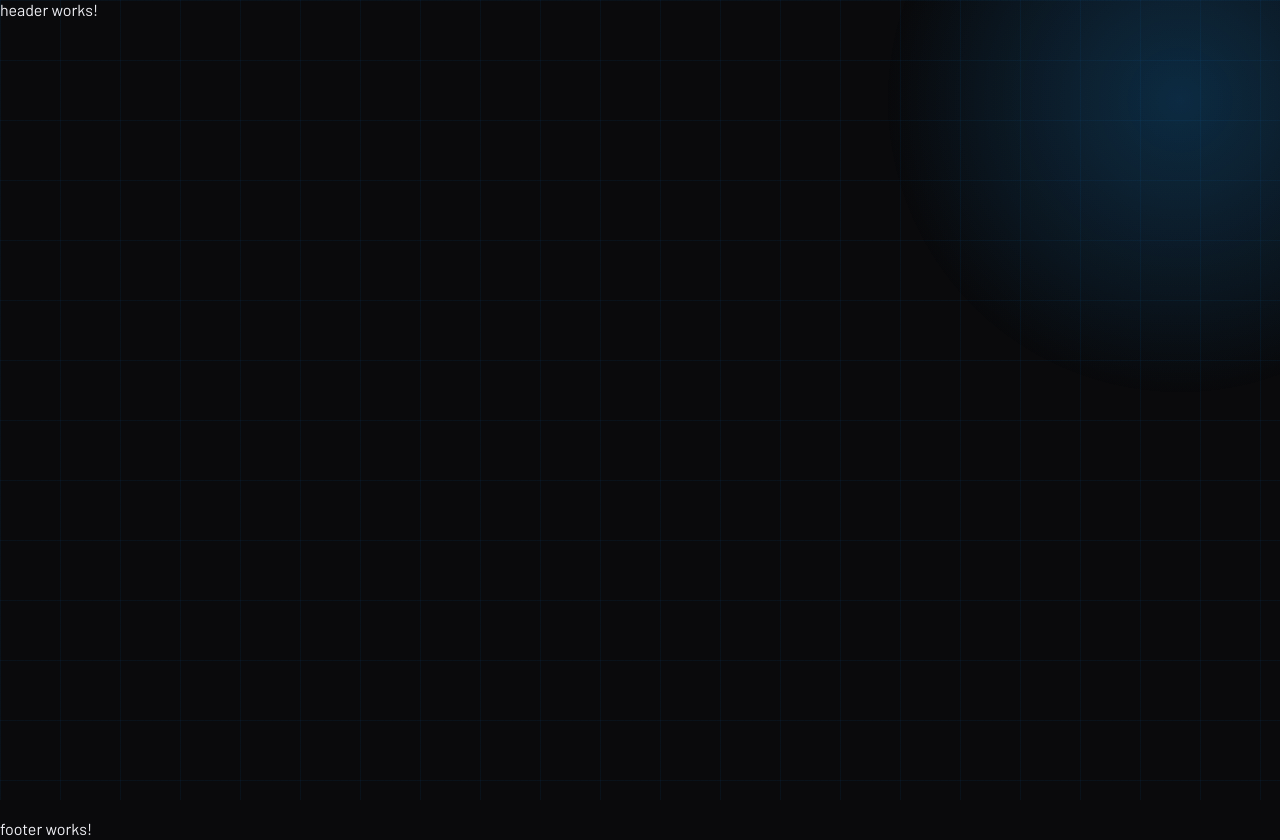
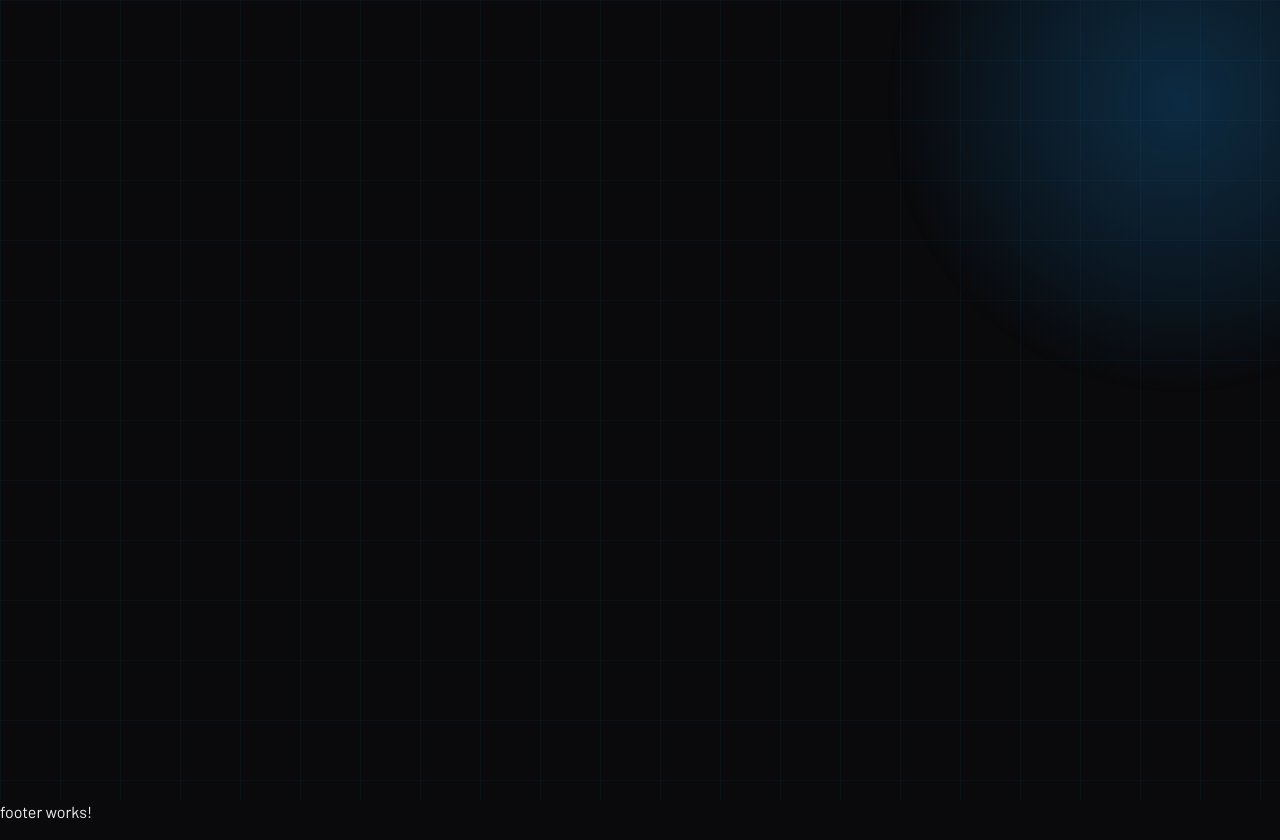
Before and after one commit to BALL-ON/ProyectoDAW-2025, an Angular app in the folder frontend/: page / in a window 1280 px wide. Built offline with nearby package versions, Linux system fonts and the light colour scheme; a web font is replaced by a local one.

Commit message:
CHORE - Añadido bootstrap

```diff
--- a/frontend/angular.json
+++ b/frontend/angular.json
@@ -25,9 +25,8 @@
                 "input": "public"
               }
             ],
-            "styles": [
-              "src/styles.css"
-            ],
+            "styles": ["node_modules/bootstrap/dist/css/bootstrap.min.css", "src/styles.css"],
+            "scripts": ["node_modules/bootstrap/dist/js/bootstrap.bundle.min.js"],
             "server": "src/main.server.ts",
             "outputMode": "server",
             "ssr": {
--- a/frontend/package.json
+++ b/frontend/package.json
@@ -32,6 +32,7 @@
     "@angular/platform-server": "^21.0.0",
     "@angular/router": "^21.0.0",
     "@angular/ssr": "^21.0.3",
+    "bootstrap": "^5.3.8",
     "express": "^5.1.0",
     "rxjs": "~7.8.0",
     "tslib": "^2.3.0"
--- a/frontend/src/app/components/shared/header/header.html
+++ b/frontend/src/app/components/shared/header/header.html
@@ -1 +1 @@
-<p>header works!</p>
+<div></div>
```
Also changed, not shown: 2 other files (tests, documents, lock files or other folders).
